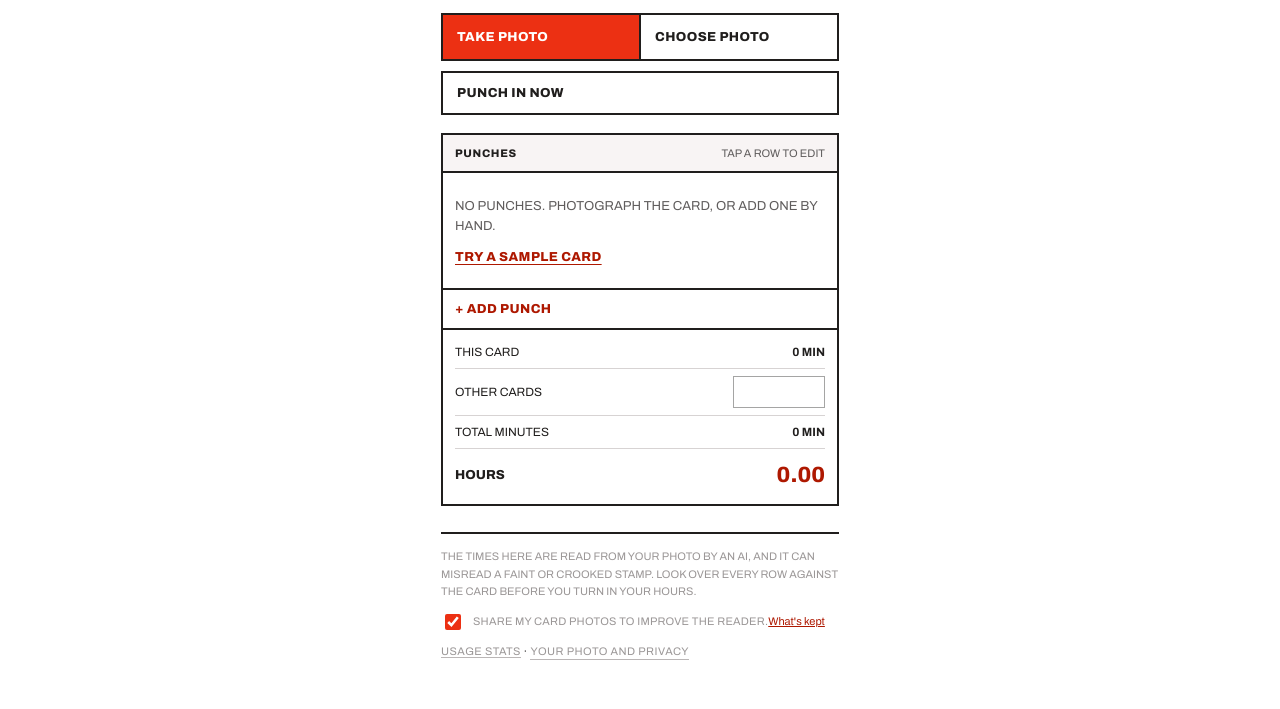
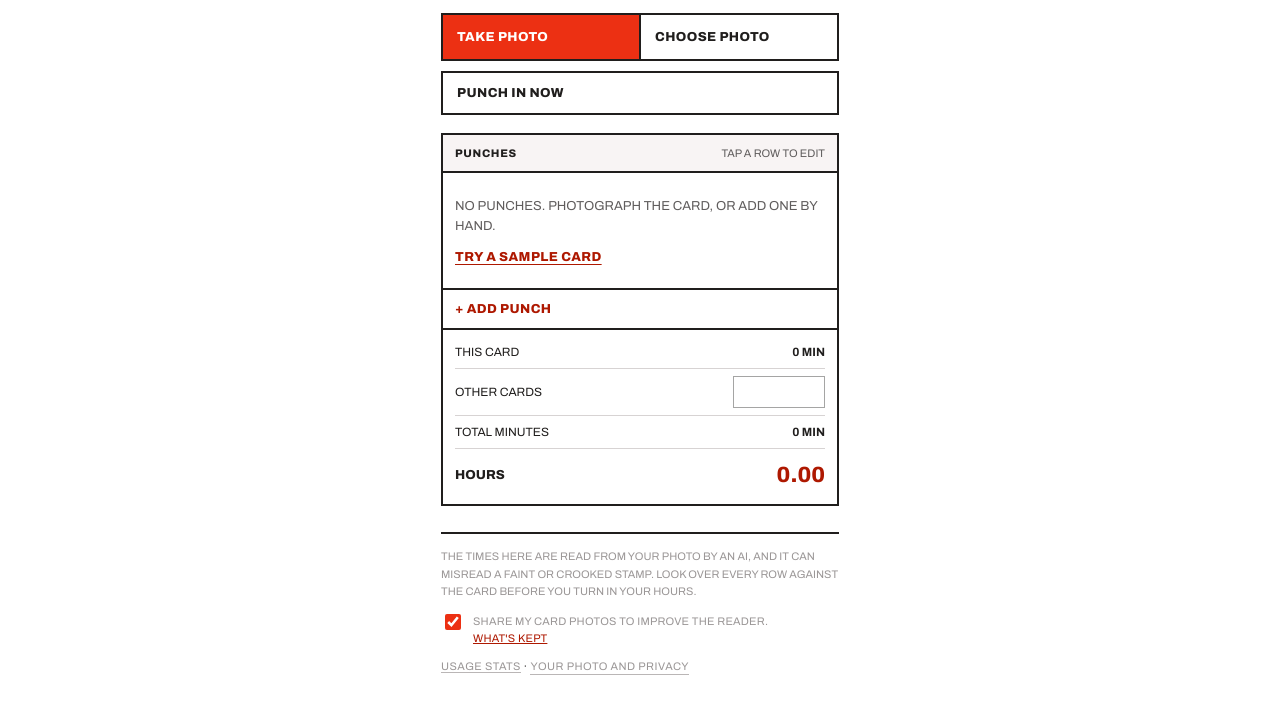
Before and after one commit to kickofline/punchcard, a website with bundled scripts: page index.html in a window 1280 px wide. Shown: the part 191-900 px from the top of the page. Built offline with nearby package versions, Linux system fonts and the light colour scheme.

Commit message:
Force .linklike buttons to inherit uppercase / letter-spacing
Button elements don't inherit text-transform on their own, so the inline
"What's kept" / "Details" links rendered mixed-case inside their all-caps
small-print context. Inherit it (and letter-spacing) explicitly.

Claude-Session: https://claude.ai/code/session_01J5aLdbtzgrhoWFBVgyreQJ

```diff
--- a/styles.css
+++ b/styles.css
@@ -539,6 +539,8 @@ body {
   padding: 0;
   font: inherit;
   color: inherit;
+  letter-spacing: inherit;
+  text-transform: inherit; /* buttons don't inherit this on their own */
   text-decoration: underline;
   cursor: pointer;
 }
```
